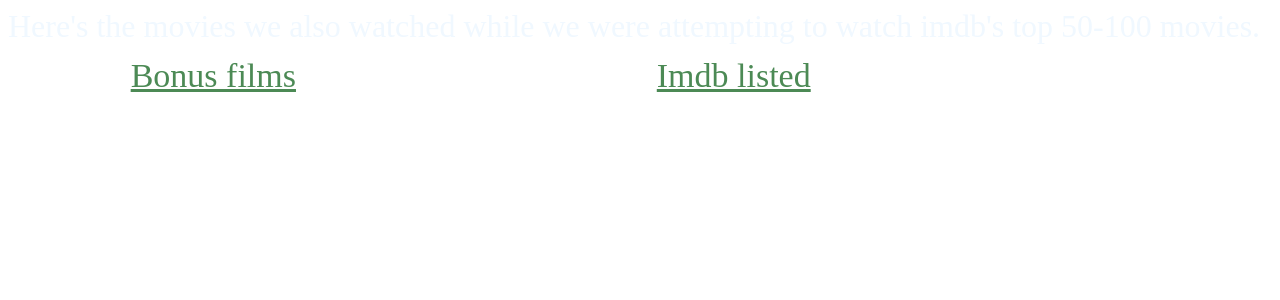
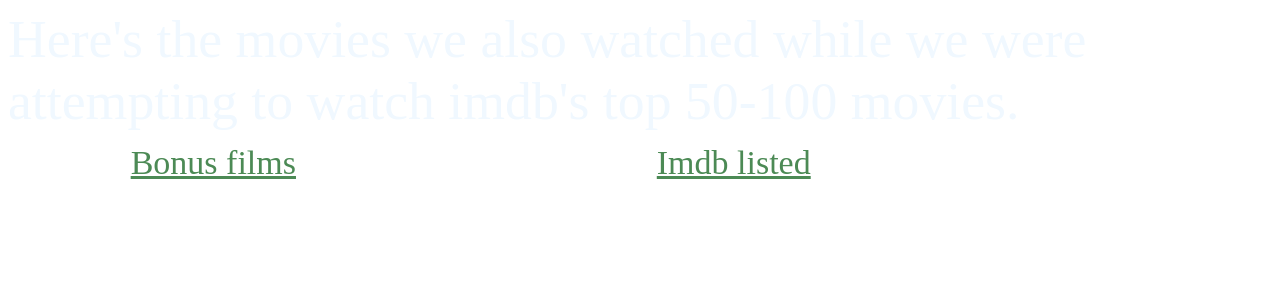
Before and after one commit to JohnStricker/m250fc, a Svelte app: page / in a window 1280 px wide. Shown: the top 300 px of the page. Built offline with nearby package versions, Linux system fonts and the light colour scheme; the HTML template or start-up script is replaced by a standard one.

Commit message:
smaller title

```diff
--- a/src/App.svelte
+++ b/src/App.svelte
@@ -30,7 +30,8 @@
 
 <style>
 	.main-title {
-		font-size: 32px;
+		font-size: 20px;
+		font-size: 4.2vw;
 	}
 	.details {
 		font-size: medium;
```
Also changed, not shown: 3 other files (tests, documents, lock files or other folders).
